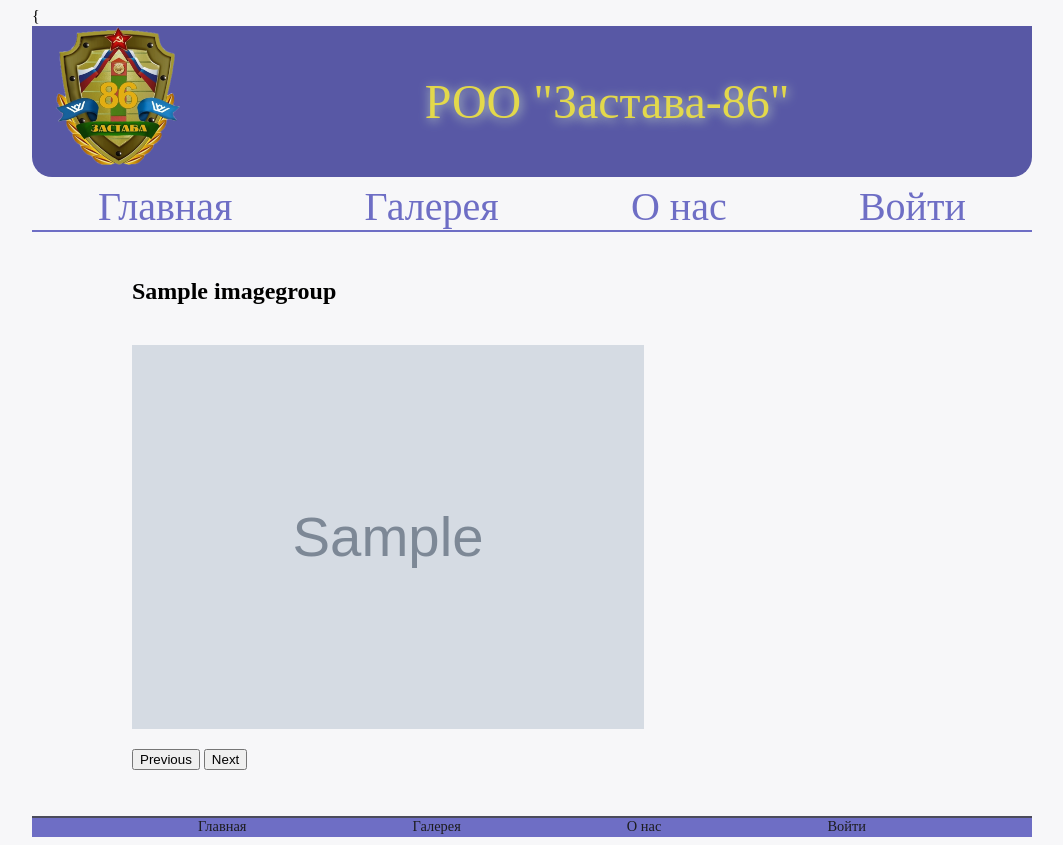
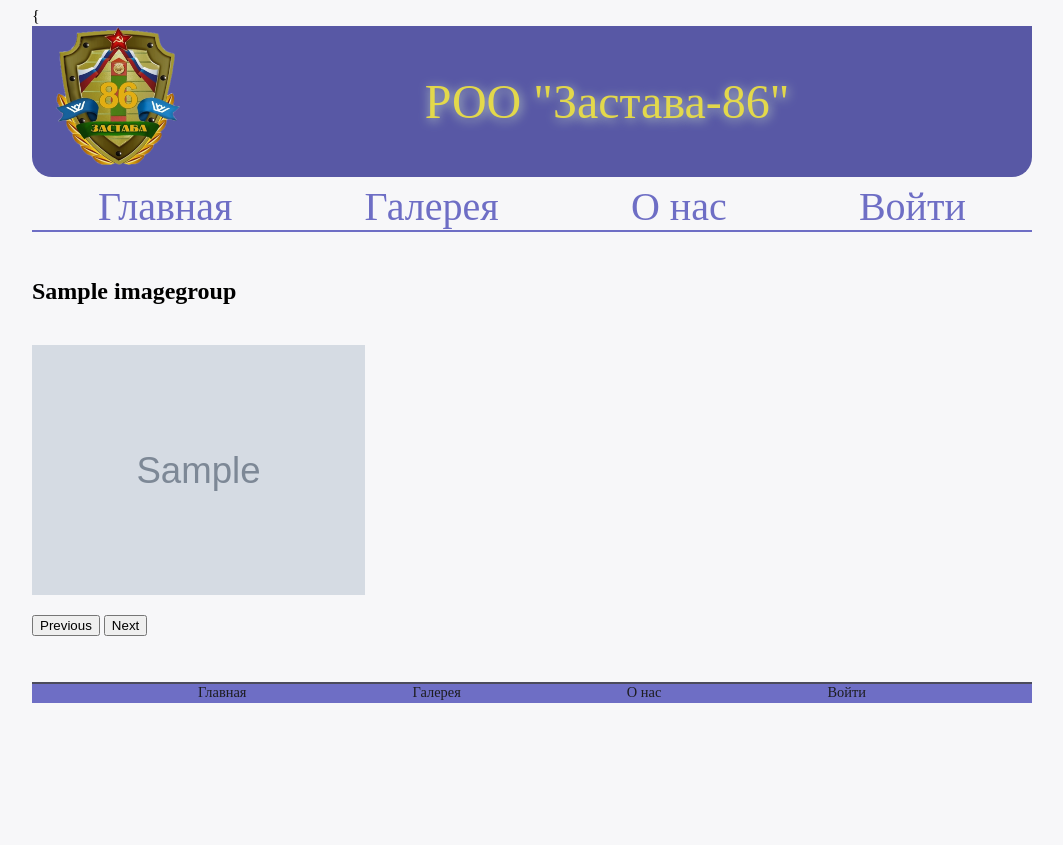
Before and after one commit to StanislavAK86/VPTO, a Django app: page /gallery in a window 1280 px wide. Shown: the whole page, without its empty margins (108-1171 px from the left). After the commit the page ends 703 px from the top, so only its background shows below. Run offline with Django 4.2, Linux system fonts and the light colour scheme; tables that the repository leaves empty hold one stand-in row (values such as "Sample post"); grey boxes marked "Sample" are stand-in pictures.

Commit message:
Изменен слайдер

```diff
--- a/blog/static/blog/css/gallery_style.css
+++ b/blog/static/blog/css/gallery_style.css
@@ -2,26 +2,34 @@
 
 .slider-container {
   display: flex;
-  flex-direction: column;
-  align-items: center;
+
 }
 
 .slider {
   position: relative;
-  width: 80%;
+  width: 100%;
   max-width: 800px;
   margin: 20px 0;
   overflow: hidden;
 }
+.sliders {
+
+  position: relative;
+  width: 50%;
+  max-width: 800px;
+  margin: 20px 0;
+  overflow: hidden;
+
+}
 
 .slide {
   display: none;
-  width: 100%;
-  height: auto;
+  width: auto;
+  height: 250px;
 }
 
 .slide img {
-  width: 50%;
+  width: 100%;
   height: auto;
 }
 
--- a/blog/templates/blog/gallery.html
+++ b/blog/templates/blog/gallery.html
@@ -3,12 +3,12 @@
 {% block content %}
  <div class="slider-container">
     {% for group in groups %}
-        <div class="slider">
+        <div class="sliders">
             <h2>{{ group.name }}</h2>
             <div class="slider">
-                <div class="slider">
+                <div class="slider" >
                     {% for image in group.image_set.all %}
-                        <img src="{{ image.image.url }}" alt="{{ image.description }}" class="slide">
+                        <img src="{{ image.image.url }}" alt="{{ image.description }}" class="slide" >
                     {% endfor %}
                 </div>
                 <button class="prev-button" onclick="prevImage(this)">Previous</button>
```
